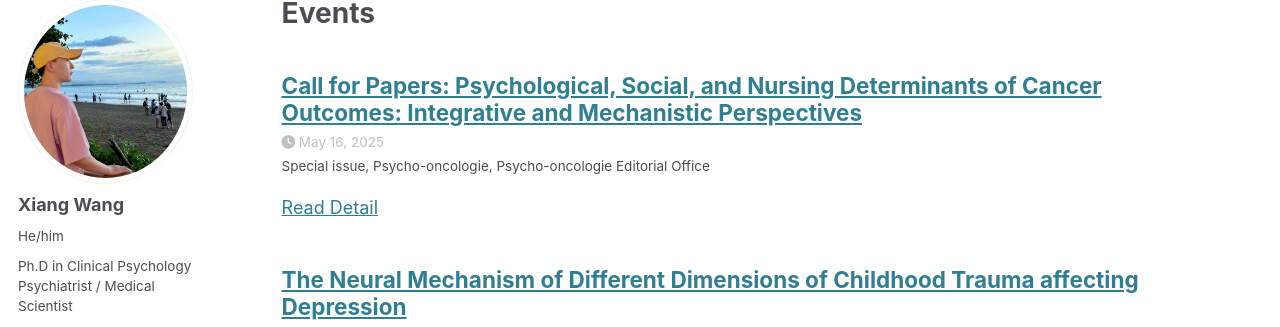
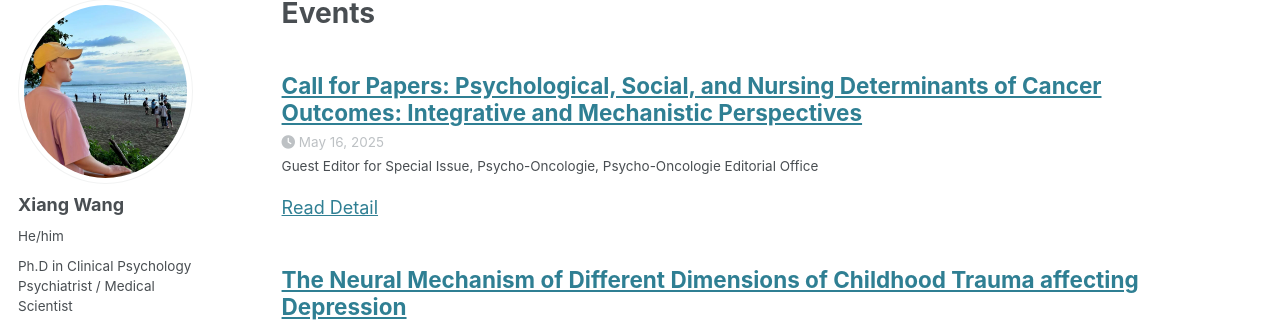
Before and after one commit to Xiang-Wangs/xiang-wangs.github.io, a Jekyll site: the page built from _pages/talks.html, in a window 1280 px wide and 1129 px high. Shown: the part 107-434 px from the top of the window. Built offline with Jekyll 4.4.1, drawn with Linux system fonts in a browser that asks for light colours; some web fonts are replaced.

Commit message:
Update 2025-05-16-Psycho-oncologie-Guest-Editor.md

```diff
--- a/_talks/2025-05-16-Psycho-oncologie-Guest-Editor.md
+++ b/_talks/2025-05-16-Psycho-oncologie-Guest-Editor.md
@@ -1,11 +1,11 @@
 ---
 title: "Call for Papers: Psychological, Social, and Nursing Determinants of Cancer Outcomes: Integrative and Mechanistic Perspectives"
 collection: talks
-type: "Special issue"
+type: "Guest Editor for Special Issue"
 permalink: /talks/2025-05-16-Psycho-oncologie-Guest-Editor
-venue: "Psycho-oncologie"
+venue: "Psycho-Oncologie"
 date: 2025-05-16
-location: "Psycho-oncologie Editorial Office"
+location: "Psycho-Oncologie Editorial Office"
 ---
 [Read Detail](https://ojs.piscomed.com/index.php/PO/SI-11)
 
```
